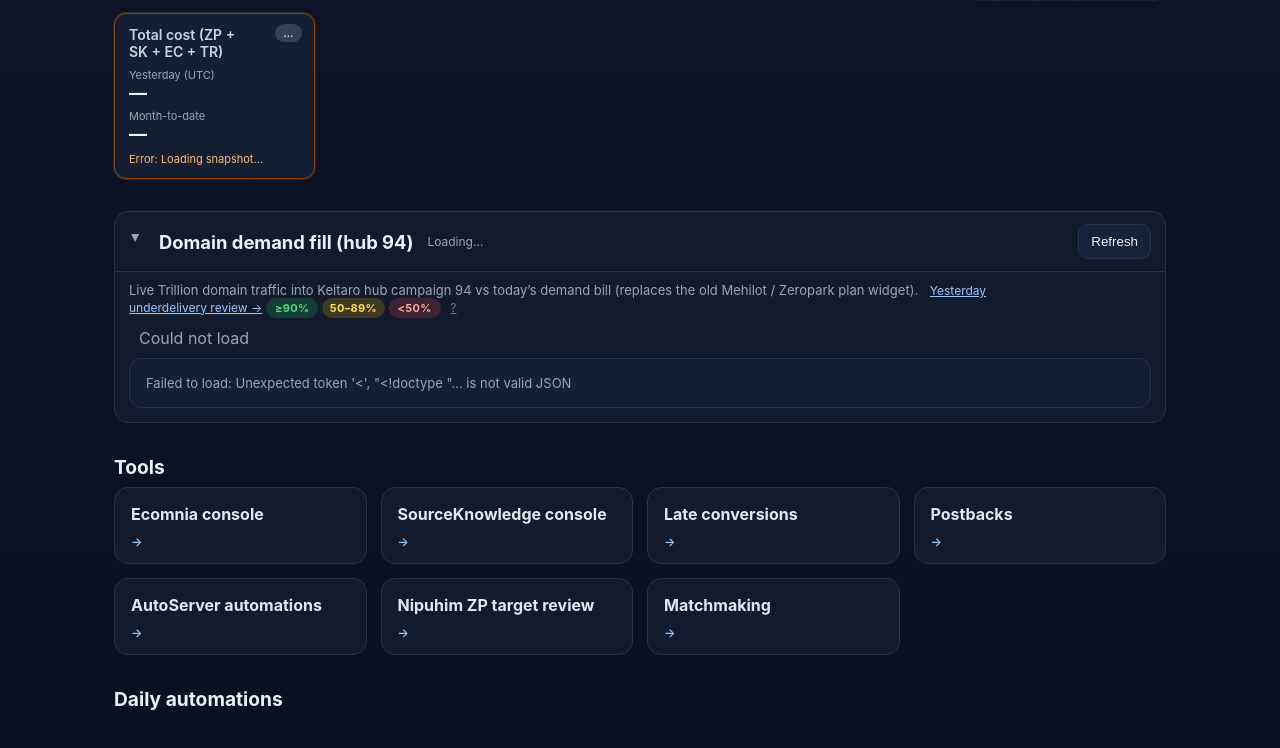
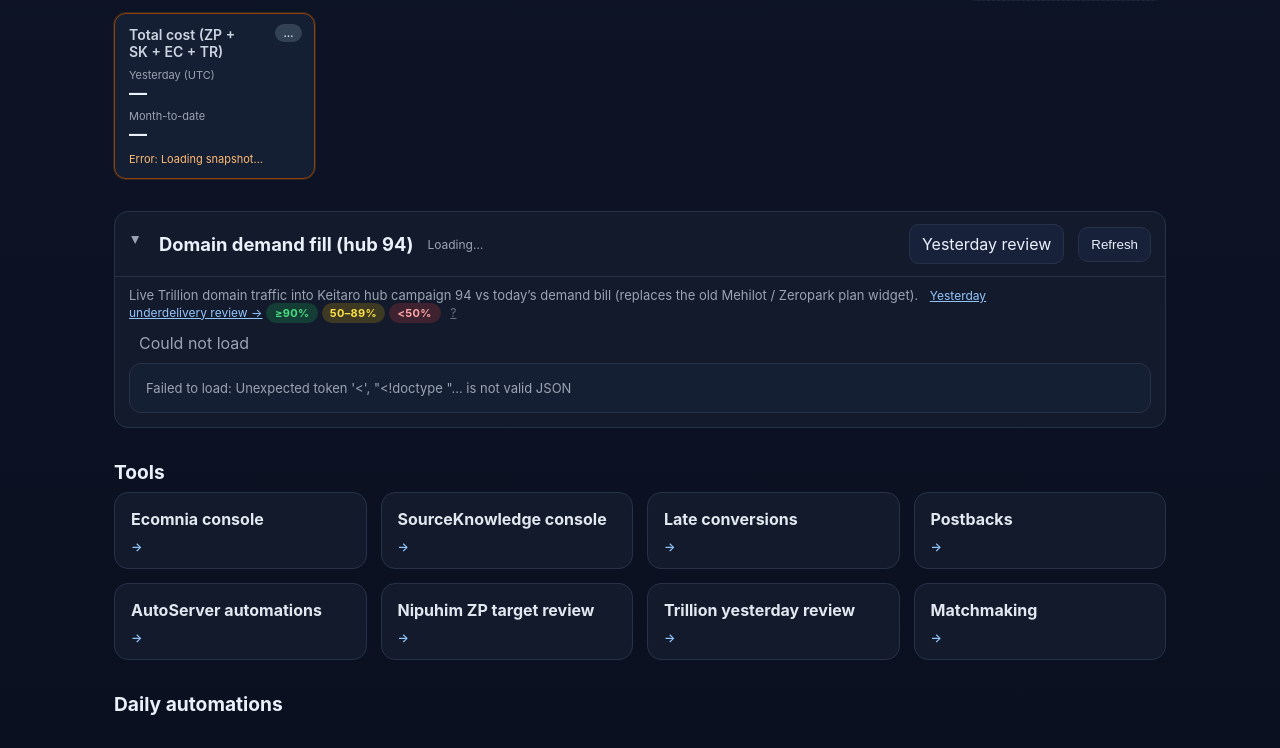
Before and after one commit to omri-alt/advantixTLBX, a Python web app: template templates/index.html in a window 1280 px wide. Shown: the part 591-1339 px from the top of the page. Before the commit the page ends 1301 px from the top, so only its background shows below. Run offline with Jinja, Linux system fonts and the light colour scheme; the template is opened without the code that fills it, so the values that code supplies are empty.

Commit message:
Surface Trillion yesterday review on homepage Tools grid and domain-demand bar.
Co-authored-by: Cursor <cursoragent@cursor.com>

```diff
--- a/templates/index.html
+++ b/templates/index.html
@@ -186,7 +186,8 @@
         <summary>
           <span class="bc-summary-title">Domain demand fill (hub 94)</span>
           <span class="bc-summary-stats" id="domain-demand-summary-line">Loading…</span>
-          <button type="button" class="btn btn-sm" id="domain-demand-refresh-btn" title="Refresh delivered clicks from Keitaro">Refresh</button>
+          <a class="btn btn-sm" href="{{ url_for('ui_trillion_yesterday_review') }}" style="text-decoration:none;" onclick="event.stopPropagation();">Yesterday review</a>
+          <button type="button" class="btn btn-sm" id="domain-demand-refresh-btn" title="Refresh delivered clicks from Keitaro" onclick="event.stopPropagation();">Refresh</button>
         </summary>
         <div class="bc-panel-body">
           <p class="muted" style="margin:10px 0;font-size:13px;max-width:860px;">
@@ -229,6 +230,9 @@
         </a>
         <a class="ql-card" href="{{ url_for('ui_nipuhim_zp_target_review') }}">
           <h3>Nipuhim ZP target review</h3>
+        </a>
+        <a class="ql-card" href="{{ url_for('ui_trillion_yesterday_review') }}">
+          <h3>Trillion yesterday review</h3>
         </a>
         <a class="ql-card" href="{{ url_for('ui_matchmaking_hub') }}">
           <h3>Matchmaking</h3>
```
